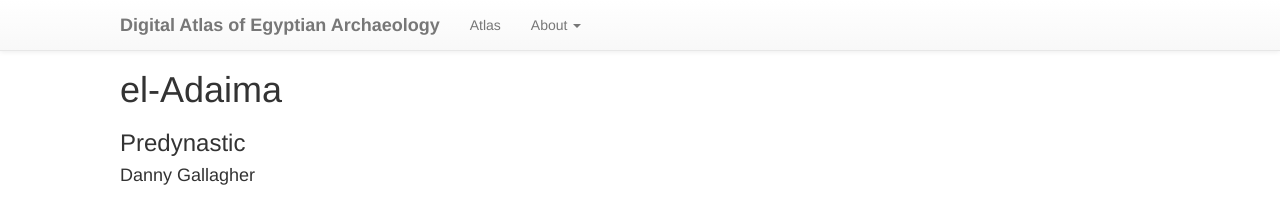
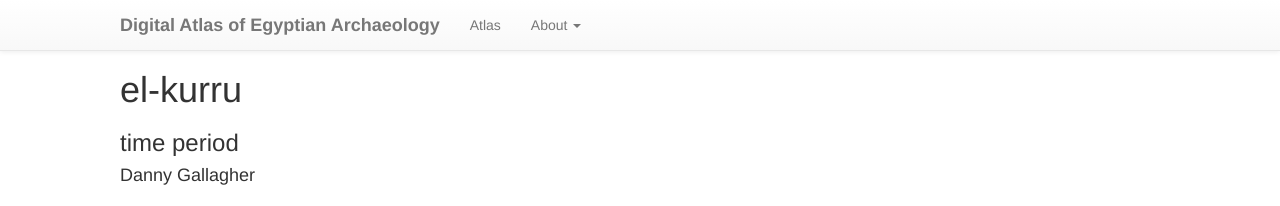
Before and after one commit to msu-anthropology/daea-fs16, a plain HTML site: page sites/el-adaima/el-adaima.html in a window 1280 px wide. Shown: the top 206 px of the page. Drawn offline with nearby package versions, Linux system fonts and the light colour scheme.

Commit message:
re-submit assignment one with new site el Kurru

```diff
--- a/sites/el-adaima/el-adaima.html
+++ b/sites/el-adaima/el-adaima.html
@@ -65,8 +65,8 @@
     <!-- Begin page content -->
 
      <div id="detail">
-      <h1>el-Adaima</h1>
-      <h3>Predynastic</h3>
+      <h1>el-kurru</h1>
+      <h3>time period</h3>
 	  <h4>Danny Gallagher</h4>
          <h3>Intro</h3>
 		 <hr><!--this draws a line across the page, which I put under each section heading in the example-->
```
